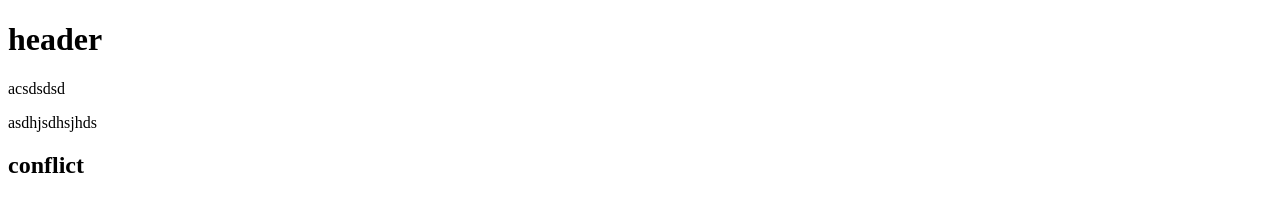
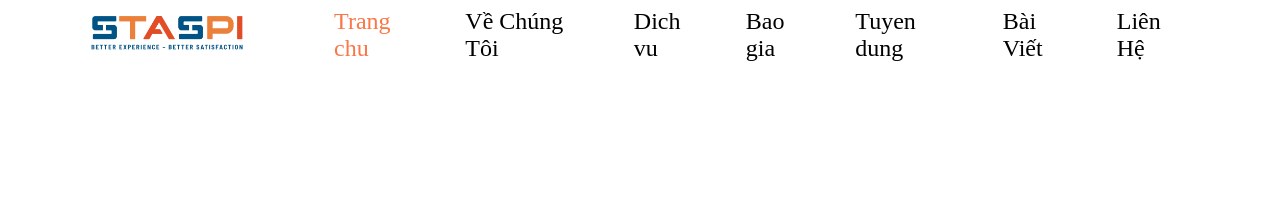
Before and after one commit to hieudo2509/Web-Staspi, a plain HTML site: page index.html in a window 1280 px wide. Drawn offline with Linux system fonts and the light colour scheme.

Commit message:
hieu header

```diff
--- /dev/null
+++ b/assets/style/style.css
@@ -0,0 +1,34 @@
+* {
+  margin: 0;
+  padding: 0;
+  box-sizing: border-box;
+}
+#header {
+    height: 70px;
+    display: flex;
+    justify-content: center;
+    align-items: center;
+    padding: 0px 70px;
+
+}
+#header .logo {
+    width: 255px;
+}
+#header img {
+    width: 80%;
+}
+#header .content ul {
+display: flex;
+list-style: none;
+}
+#header .content ul li{
+    padding: 20px;
+    font-size: x-large;
+
+}
+#header .content ul li a{
+    text-decoration: none;
+    color: black;
+}
+#header .content ul li .content-a {color: #fa7747;}
+#header .content ul li .content-b:hover {color: #fa7747;}
--- a/index.html
+++ b/index.html
@@ -1,17 +1,31 @@
 <!DOCTYPE html>
 <html lang="en">
+  <head>
+    <meta charset="UTF-8" />
+    <meta name="viewport" content="width=device-width, initial-scale=1.0" />
+    <title>Document</title>
+    <link rel="stylesheet" href="./assets/style/style.css" />
+  </head>
 
-<head>
-    <meta charset="UTF-8">
-    <meta name="viewport" content="width=device-width, initial-scale=1.0">
-    <title>Document</title>
-</head>
-
-<body>
-    <h1>header</h1>
-    <p>acsdsdsd</p>
-    <p>asdhjsdhsjhds</p>
-    <h2>conflict</h2>
-</body>
-
+  <body>
+    <div id="wrapper">
+      <!-- Header -->
+      <div id="header">
+        <div class="logo">
+          <img src="./assets/img/LOGO STASPI.png" alt="logo" />
+        </div>
+        <div class="content">
+            <ul>
+            <li><a href="" class="content-a"> Trang chu</a></li>
+            <li> <a href="" class="content-b">Về Chúng Tôi</a></li>
+            <li><a href="" class="content-b">Dich vu</a></li>
+            <li><a href="" class="content-b">Bao gia</a></li>
+            <li><a href="" class="content-b">Tuyen dung</a></li>
+            <li><a href="" class="content-b">Bài Viết</a> </li>
+            <li><a href="" class="content-b">Liên Hệ</a> </li>
+        </ul>
+        </div>
+      </div>
+    </div>
+  </body>
 </html>
```
Also changed, not shown: assets/img/LOGO STASPI.png (added), assets/img/facebook-icons.png (added).
